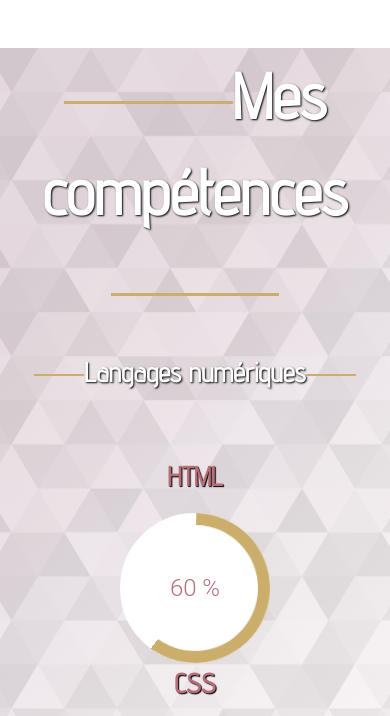
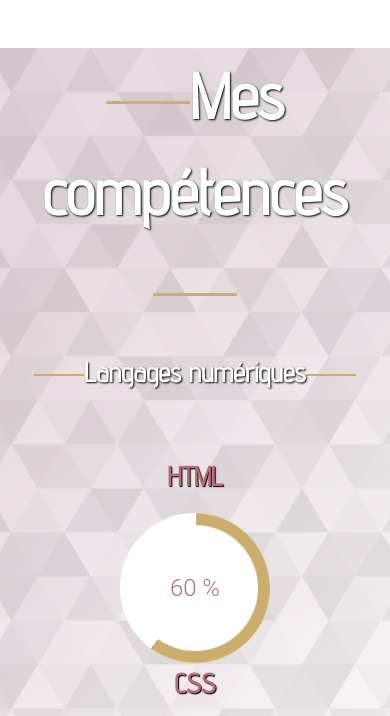
Before and after one commit to EmilieLamps/CvNumerique, a plain HTML site: page index.html in a window 390 px wide. Shown: the part 3193-3909 px from the top of the page. Drawn offline with nearby package versions, Linux system fonts and the light colour scheme; a web font is replaced by a local one.

Commit message:
Modification tailles des  titres

```diff
--- a/assets/CSS/style.css
+++ b/assets/CSS/style.css
@@ -584,22 +584,14 @@ iframe{
   .titleCompetencesBloc {
     font-size: 4em;
   }
-
-
-
-
   .titleCompetencesBloc::before, .titleCompetencesBloc::after {
     display:inline-block;
     vertical-align: middle;
     height:0.4vh;
-    width:20vh;
+    width:10vh;
     background: #cbad6c;
     content:""
   }
-
-
-
-
   .competencesTitles {
     font-size: 1.7rem;
   }
```
